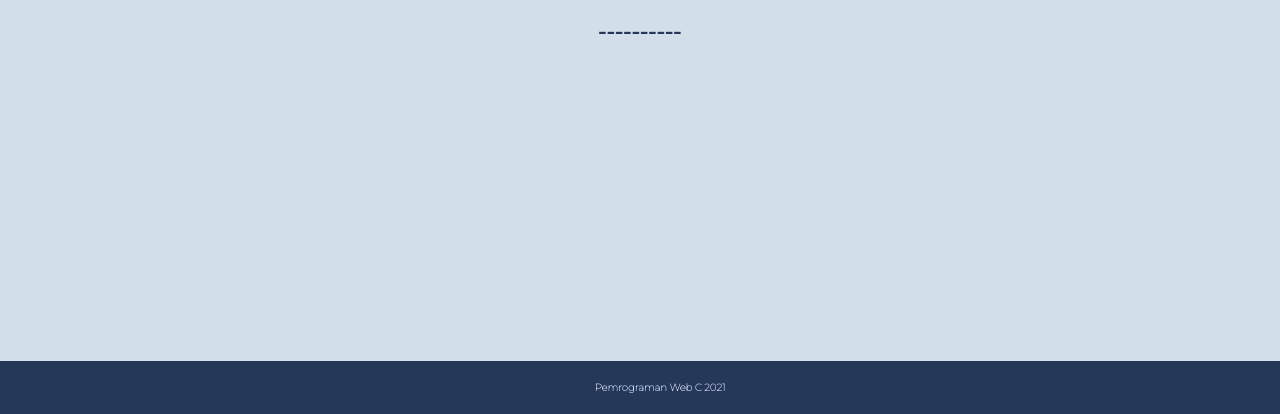
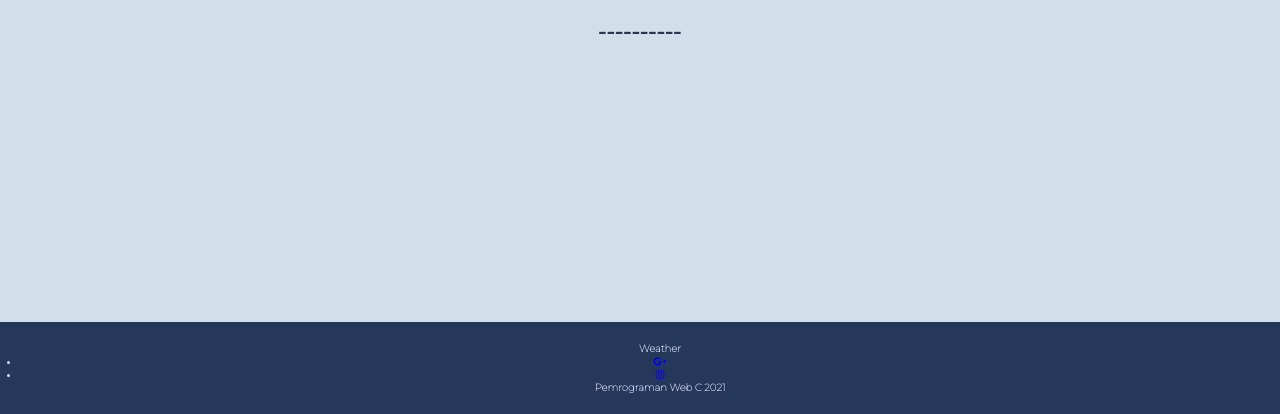
Before and after one commit to TrivileoniTompunu/UAS-Pemrograman-Web-Kelompok-3-C, a PHP site: page /home.php in a window 1280 px wide. Shown: the part 446-860 px from the top of the page. Run offline with PHP 8.4, Linux system fonts and the light colour scheme; a user stored in the database is signed in.

Commit message:
Update home.php

```diff
--- a/UAS/home.php
+++ b/UAS/home.php
@@ -9,6 +9,7 @@ if(isset($_SESSION['id']) && isset($_SESSION['username'])){
 <head>
     <title>Weather</title>
     <link href="https://fonts.googleapis.com/css2?family=Montserrat:wght@100&family=Poiret+One&display=swap" rel="stylesheet">
+    <link rel="stylesheet" href="https://stackpath.bootstrapcdn.com/font-awesome/4.7.0/css/font-awesome.min.css">
     <link rel="stylesheet" href="home.css" />
 </head>
 <body>
@@ -45,10 +46,19 @@ if(isset($_SESSION['id']) && isset($_SESSION['username'])){
         <div class="temp">--<span>°c</span></div>
         <div class="weather">-----</div>
         <div class="hi-low">----------</div>
-    </div></div><br>
+    </div></div>
 
     <footer>
-        <p> Pemrograman Web C <script>document.write(new Date().getFullYear());</script></p>
+        <div class="footer-content">
+        <h4>Weather</h4>
+        <ul class="socials">
+            <li><a href="https://www.unsrat.ac.id/" target="blank"><i class="fa fa-google-plus"></i></a></li>
+            <li><a href="https://www.instagram.com/unsrat1961/" target="blank"><i class="fa fa-instagram"></i></a></li>
+        </ul>
+        </div>
+        <div class="footer-bottom">
+            <p> Pemrograman Web C <script>document.write(new Date().getFullYear());</script></p>
+        </div>
 </footer>
 
 
```
